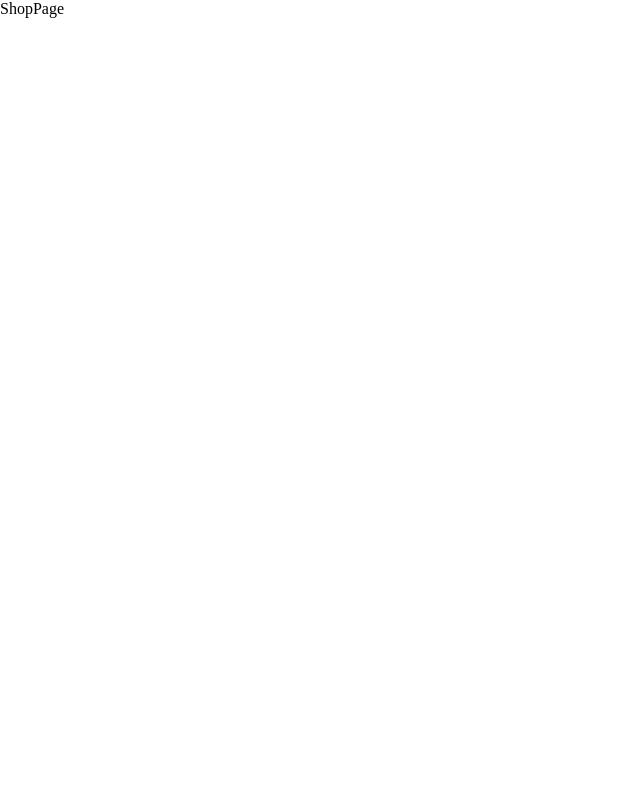
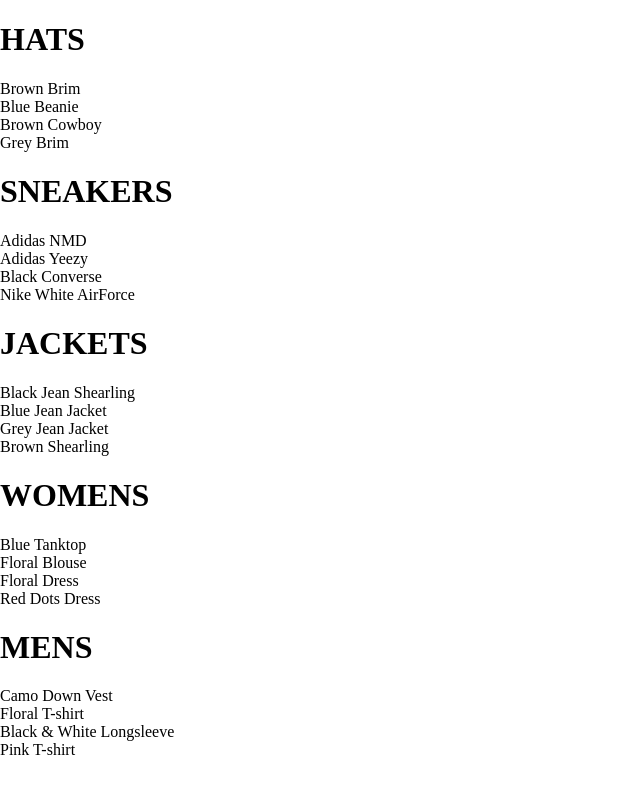
Before and after one commit to marzenazavala/e-commerce, a React (Create React App) app: page /shop in a window 1280 px wide. Shown: the top 794 px of the page, without its empty margins (0-640 px from the left). Built offline with nearby package versions, Linux system fonts and the light colour scheme; a web font is replaced by a local one.

Commit message:
feat: collection preview component and data

```diff
--- a/src/App.js
+++ b/src/App.js
@@ -2,7 +2,7 @@
 import './App.css';
 import {Switch, Route} from "react-router-dom";
 import HomePage from './pages/homePage/HomePage'
-import ShopPage from './pages/shop/Shop';
+import ShopPage from './pages/shop/ShopPage';
 
 
 function App() {
--- /dev/null
+++ b/src/components/collectionPreview/CollectionPreview.jsx
@@ -0,0 +1,26 @@
+import React from "react";
+import './collectionPreview.scss';
+
+
+const CollectionPreview = ({title, items}) => {
+
+
+
+    return (
+        <div className="collection-preview">
+            <h1 className="title">{title.toUpperCase()}</h1>
+            <div className="preview">
+                {
+                    items
+                    .filter((item, idx)=> idx < 4)
+                    .map((item)=>(
+                    <div key={item.id}>{item.name}</div>
+                    ))
+                }
+            </div>
+
+        </div>
+    )
+}
+
+export default CollectionPreview
--- a/src/pages/shop/Shop.jsx
+++ /dev/null
@@ -1,22 +0,0 @@
-import React, {Component} from "react";
-import SHOP_DATA from './ShopData'
-
-class ShopPage extends Component {
-constructor(props){
-    super(props)
-
-    this.state= {
-        collections: SHOP_DATA
-    }
-}
-
-
-render(){
-    return (
-        <div>ShopPage</div>
-    )
-}
-}
-
-
-export default ShopPage
--- /dev/null
+++ b/src/pages/shop/ShopPage.jsx
@@ -0,0 +1,31 @@
+import React, {Component} from "react";
+import SHOP_DATA from './ShopData'
+import CollectionPreview from "../../components/collectionPreview/CollectionPreview";
+
+class ShopPage extends Component {
+constructor(props){
+    super(props)
+
+    this.state= {
+        collections: SHOP_DATA
+    }
+}
+
+
+render(){
+    const {collections} = this.state
+    return (
+        <div className="shop-page">
+            {
+              collections.map(({id, ...otherCollectionProps}) => (
+                <CollectionPreview key={id} {...otherCollectionProps}/>
+              ))
+            }
+
+        </div>
+    )
+}
+}
+
+
+export default ShopPage
```
Also changed, not shown: src/components/collectionPreview/collectionPreview.scss (added).
